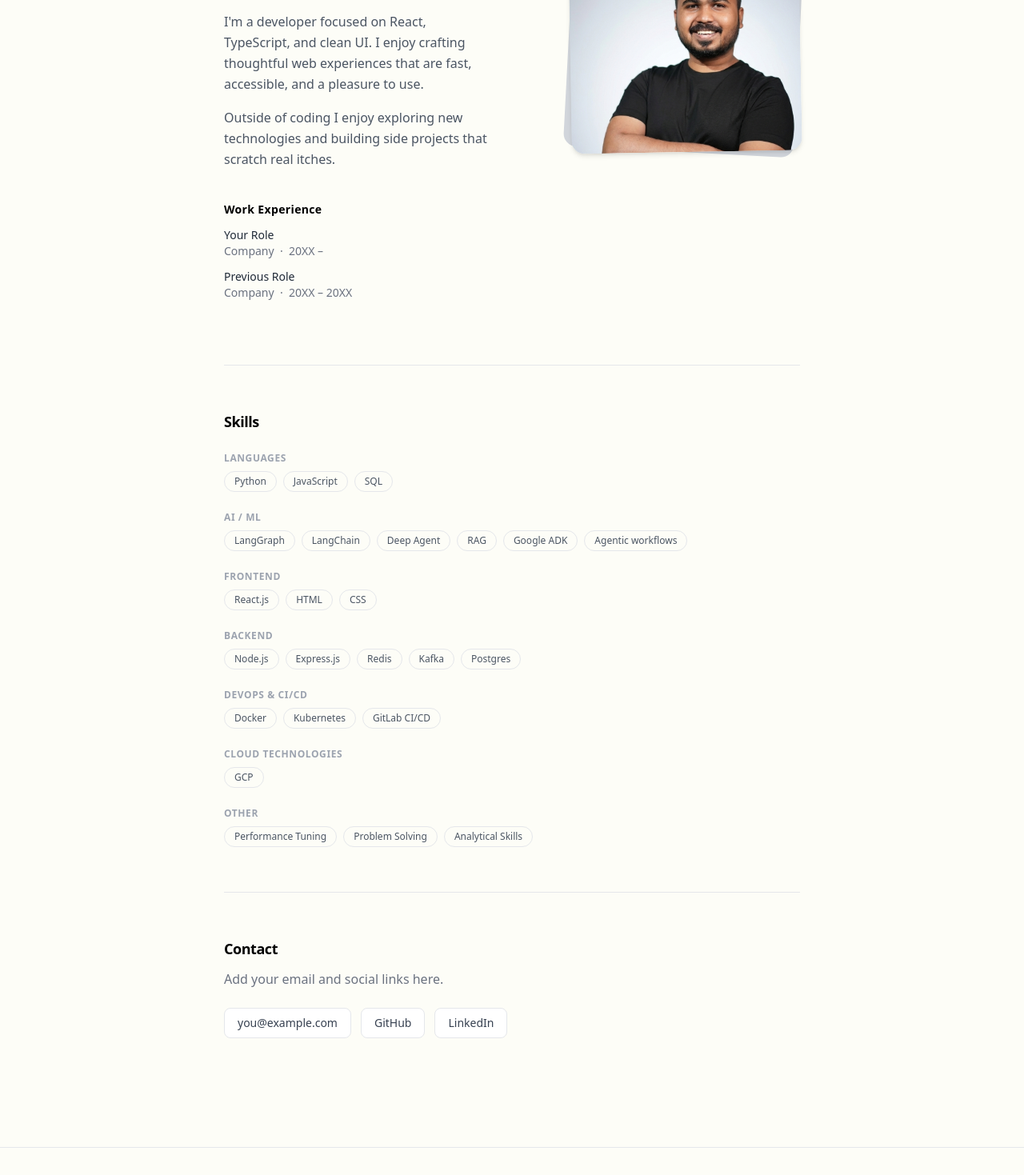
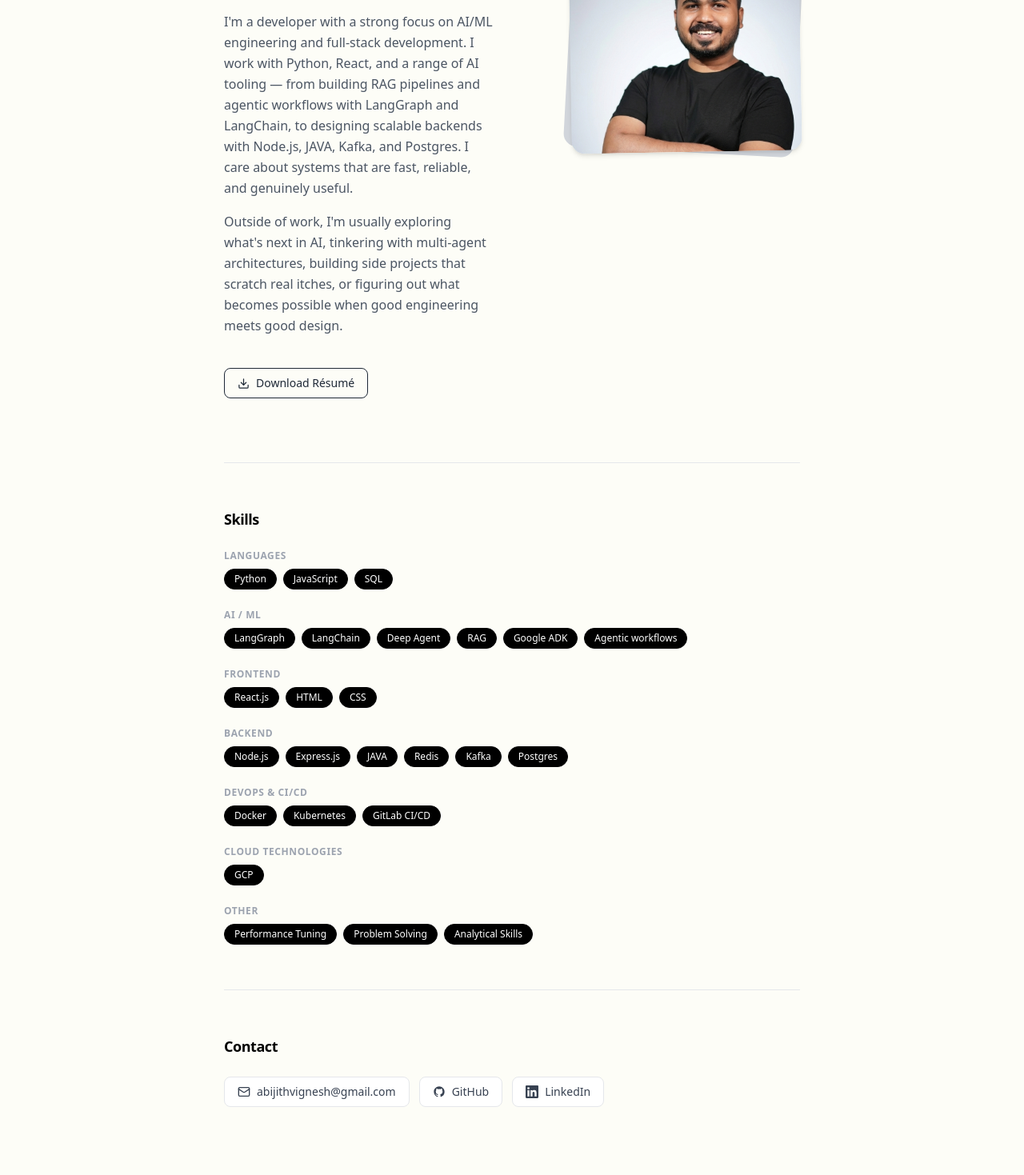
Before and after one commit to abijithvignesh/abijithvignesh.github.io, a React (Vite) app: page /about in a window 1280 px wide. Shown: the part 1000-2469 px from the top of the page at 80% size. Built offline with nearby package versions, Linux system fonts and the light colour scheme.

Commit message:
added option to download resume and updated bios

```diff
--- a/src/pages/AboutPage.tsx
+++ b/src/pages/AboutPage.tsx
@@ -11,29 +11,33 @@ export default function AboutPage() {
           </h2>
 
           <p className="mt-6 text-gray-600 leading-relaxed">
-            I'm a developer focused on React, TypeScript, and clean UI. I enjoy crafting
-            thoughtful web experiences that are fast, accessible, and a pleasure to use.
+            I'm a developer with a strong focus on AI/ML engineering and full-stack
+            development. I work with Python, React, and a range of AI tooling —
+            from building RAG pipelines and agentic workflows with LangGraph and
+            LangChain, to designing scalable backends with Node.js, JAVA, Kafka, and Postgres.
+            I care about systems that are fast, reliable, and genuinely useful.
           </p>
 
           <p className="mt-4 text-gray-600 leading-relaxed">
-            Outside of coding I enjoy exploring new technologies and building side projects
-            that scratch real itches.
+            Outside of work, I'm usually exploring what's next in AI, tinkering
+            with multi-agent architectures, building side projects that scratch
+            real itches, or figuring out what becomes possible when good engineering
+            meets good design.
           </p>
 
-          {/* Work Experience */}
-          <div className="mt-10">
-            <p className="text-sm font-bold tracking-wide">Work Experience</p>
-            <div className="mt-3 space-y-3 text-sm text-gray-500">
-              <div>
-                <p className="text-gray-800">Your Role</p>
-                <p>Company &nbsp;·&nbsp; 20XX –</p>
-              </div>
-              <div>
-                <p className="text-gray-800">Previous Role</p>
-                <p>Company &nbsp;·&nbsp; 20XX – 20XX</p>
-              </div>
-            </div>
-          </div>
+          {/* Resume */}
+          <a
+            href="/Abijith2026resume.pdf"
+            download
+            className="mt-10 inline-flex items-center gap-2 rounded-lg border border-gray-800 px-4 py-2 text-sm font-medium text-gray-800 hover:bg-black hover:text-white transition-colors"
+          >
+            <svg xmlns="http://www.w3.org/2000/svg" width="15" height="15" viewBox="0 0 24 24" fill="none" stroke="currentColor" strokeWidth="2" strokeLinecap="round" strokeLinejoin="round">
+              <path d="M21 15v4a2 2 0 0 1-2 2H5a2 2 0 0 1-2-2v-4"/>
+              <polyline points="7 10 12 15 17 10"/>
+              <line x1="12" y1="15" x2="12" y2="3"/>
+            </svg>
+            Download Résumé
+          </a>
         </div>
 
         {/* Right: photo */}
--- a/src/pages/ContactPage.tsx
+++ b/src/pages/ContactPage.tsx
@@ -2,26 +2,37 @@ export default function ContactPage() {
   return (
     <section id="contact" className="scroll-mt-24 border-t border-gray-200 py-14">
       <h2 className="text-lg font-semibold tracking-tight">Contact</h2>
-      <p className="mt-3 max-w-2xl text-gray-500">
-        Add your email and social links here.
-      </p>
       <div className="mt-6 flex flex-wrap gap-3">
         <a
-          className="inline-flex items-center rounded-lg border border-gray-200 bg-white px-4 py-2 text-sm font-medium text-gray-700 hover:border-gray-300"
-          href="mailto:you@example.com"
+          className="inline-flex items-center gap-2 rounded-lg border border-gray-200 bg-white px-4 py-2 text-sm font-medium text-gray-700 hover:border-gray-300"
+          href="mailto:abijithvignesh@gmail.com"
         >
-          you@example.com
+          <svg xmlns="http://www.w3.org/2000/svg" width="16" height="16" viewBox="0 0 24 24" fill="none" stroke="currentColor" strokeWidth="2" strokeLinecap="round" strokeLinejoin="round">
+            <rect width="20" height="16" x="2" y="4" rx="2"/>
+            <path d="m22 7-8.97 5.7a1.94 1.94 0 0 1-2.06 0L2 7"/>
+          </svg>
+          abijithvignesh@gmail.com
         </a>
         <a
-          className="inline-flex items-center rounded-lg border border-gray-200 bg-white px-4 py-2 text-sm font-medium text-gray-700 hover:border-gray-300"
-          href="#"
+          className="inline-flex items-center gap-2 rounded-lg border border-gray-200 bg-white px-4 py-2 text-sm font-medium text-gray-700 hover:border-gray-300"
+          href="https://github.com/abijithvignesh"
+          target="_blank"
+          rel="noopener noreferrer"
         >
+          <svg xmlns="http://www.w3.org/2000/svg" width="16" height="16" viewBox="0 0 24 24" fill="currentColor">
+            <path d="M12 2C6.477 2 2 6.484 2 12.017c0 4.425 2.865 8.18 6.839 9.504.5.092.682-.217.682-.483 0-.237-.008-.868-.013-1.703-2.782.605-3.369-1.343-3.369-1.343-.454-1.158-1.11-1.466-1.11-1.466-.908-.62.069-.608.069-.608 1.003.07 1.531 1.032 1.531 1.032.892 1.53 2.341 1.088 2.91.832.092-.647.35-1.088.636-1.338-2.22-.253-4.555-1.113-4.555-4.951 0-1.093.39-1.988 1.029-2.688-.103-.253-.446-1.272.098-2.65 0 0 .84-.27 2.75 1.026A9.564 9.564 0 0 1 12 6.844a9.59 9.59 0 0 1 2.504.337c1.909-1.296 2.747-1.027 2.747-1.027.546 1.379.202 2.398.1 2.651.64.7 1.028 1.595 1.028 2.688 0 3.848-2.339 4.695-4.566 4.943.359.309.678.92.678 1.855 0 1.338-.012 2.419-.012 2.747 0 .268.18.58.688.482A10.02 10.02 0 0 0 22 12.017C22 6.484 17.522 2 12 2z"/>
+          </svg>
           GitHub
         </a>
         <a
-          className="inline-flex items-center rounded-lg border border-gray-200 bg-white px-4 py-2 text-sm font-medium text-gray-700 hover:border-gray-300"
-          href="#"
+          className="inline-flex items-center gap-2 rounded-lg border border-gray-200 bg-white px-4 py-2 text-sm font-medium text-gray-700 hover:border-gray-300"
+          href="https://www.linkedin.com/in/abijith-vignesh-thiyagarajan/"
+          target="_blank"
+          rel="noopener noreferrer"
         >
+          <svg xmlns="http://www.w3.org/2000/svg" width="16" height="16" viewBox="0 0 24 24" fill="currentColor">
+            <path d="M20.447 20.452h-3.554v-5.569c0-1.328-.027-3.037-1.852-3.037-1.853 0-2.136 1.445-2.136 2.939v5.667H9.351V9h3.414v1.561h.046c.477-.9 1.637-1.85 3.37-1.85 3.601 0 4.267 2.37 4.267 5.455v6.286zM5.337 7.433a2.062 2.062 0 0 1-2.063-2.065 2.064 2.064 0 1 1 2.063 2.065zm1.782 13.019H3.555V9h3.564v11.452zM22.225 0H1.771C.792 0 0 .774 0 1.729v20.542C0 23.227.792 24 1.771 24h20.451C23.2 24 24 23.227 24 22.271V1.729C24 .774 23.2 0 22.222 0h.003z"/>
+          </svg>
           LinkedIn
         </a>
       </div>
--- a/src/pages/HomePage.tsx
+++ b/src/pages/HomePage.tsx
@@ -7,20 +7,21 @@ export default function HomePage() {
       <h1 className="text-8xl font-black tracking-tight text-black sm:text-9xl">
         Abijith Vignesh
       </h1>
-      <p className="mt-3 text-lg text-gray-400">developer · designer · creator</p>
+      <p className="mt-3 text-lg text-gray-400">engineer · builder · problem solver</p>
 
       <div className="mt-8 flex items-center gap-2">
         <span className="h-2 w-2 rounded-full bg-green-400" />
-        <span className="text-sm text-gray-400">Available for small to medium sized projects</span>
+        <span className="text-sm text-gray-400">Open for collaborations.</span>
       </div>
 
       <p className="mt-4 max-w-sm text-gray-600 leading-relaxed">
-        I'm a developer focused on React, TypeScript, and clean UI. I'm currently
-        building thoughtful web experiences. Swap in your bio here.
+        I build AI-powered systems and the web experiences around them.
+        Focused on agentic workflows, full-stack development, and
+        shipping things that actually work and scale.
       </p>
 
       <a
-        href="mailto:you@example.com"
+        href="mailto:abijithvignesh@gmail.com"
         className="mt-8 block w-72 rounded-sm bg-black py-3 text-sm font-medium text-white hover:bg-gray-900"
       >
         Say Hello
--- a/src/pages/SkillsPage.tsx
+++ b/src/pages/SkillsPage.tsx
@@ -2,7 +2,7 @@ const skills = [
   { category: 'Languages', items: ['Python', 'JavaScript', 'SQL'] },
   { category: 'AI / ML', items: ['LangGraph', 'LangChain', 'Deep Agent', 'RAG', 'Google ADK', "Agentic workflows"] },
   { category: 'Frontend', items: ['React.js', 'HTML', 'CSS'] },
-  { category: 'Backend', items: ['Node.js', 'Express.js', 'Redis', 'Kafka', 'Postgres'] },
+  { category: 'Backend', items: ['Node.js', 'Express.js', 'JAVA', 'Redis', 'Kafka', 'Postgres'] },
   { category: 'DevOps & CI/CD', items: ['Docker', 'Kubernetes', 'GitLab CI/CD'] },
   { category: 'Cloud Technologies', items: ['GCP'] },
   { category: 'Other', items: ['Performance Tuning', 'Problem Solving', 'Analytical Skills'] },
@@ -22,7 +22,7 @@ export default function SkillsPage() {
               {items.map((skill) => (
                 <li
                   key={skill}
-                  className="cursor-default rounded-full border border-gray-200 px-3 py-1 text-xs text-gray-600 transition-colors hover:border-black hover:bg-black hover:text-white"
+                  className="cursor-default rounded-full border border-black bg-black px-3 py-1 text-xs text-white"
                 >
                   {skill}
                 </li>
```
Also changed, not shown: 1 other file (tests, documents, lock files or other folders).
